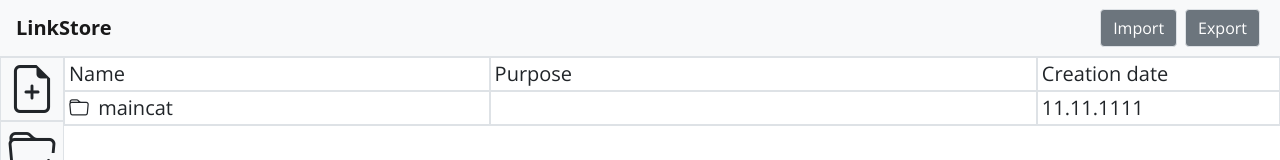
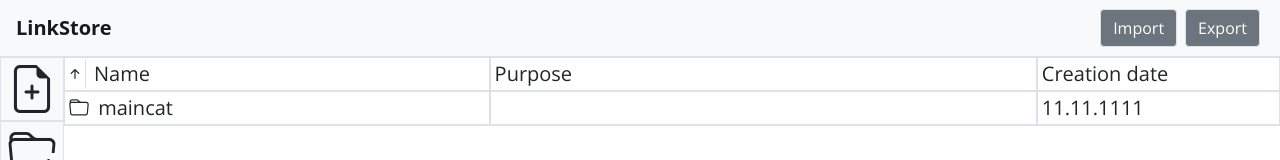
Before and after one commit to YuriiRG/LinkStore, a Vue app in the folder link-store/: page / in a window 1280 px wide. Shown: the top 160 px of the page. Built offline with nearby package versions, Linux system fonts and the light colour scheme.

Commit message:
Add 'go to up folder' button

```diff
--- a/link-store/src/components/MainLayout.vue
+++ b/link-store/src/components/MainLayout.vue
@@ -21,7 +21,12 @@
             <table style="width: 100%">
                 <thead>
                     <tr>
-                        <th style="width: 35%">Name</th>
+                        <th style="width: 35%; padding: 0; margin: 0">
+                            <div class="d-flex flex-row" style="width: 100%;">
+                                <div v-on:click="goUpFolder()" class="flex-center border-end"><i class="bi bi-arrow-up-short"></i></div>
+                                <div class="flex-grow-1 ps-2">Name</div>
+                            </div>
+                        </th>
                         <th style="width: 45%">Purpose</th>
                         <th style="width: 20%">Creation date</th>
                     </tr>
@@ -116,7 +121,7 @@
             }
         },
         changeDir(entry) {
-            this.currentFolder = entry;
+            this.currentPath.push(entry);
         },
         newFolder() {
             this.linkList.push({
@@ -140,6 +145,11 @@
         },
         editLink() {
             alert("removeFolder");
+        },
+        goUpFolder() {
+            if (this.currentPath == [])
+                return;
+            this.currentPath.pop();
         }
     },
     computed: {
@@ -153,13 +163,15 @@
             currentFolders = currentFolders.filter(c => c.type == "link");
             return currentFolders;
         },
+        currentFolder: function() {
+            return this.currentPath[this.currentPath.length - 1];
+        },
         linkList: function() {
             if (this.currentFolder != null) {
                 return this.currentFolder.children;
             } else {
                 return this.linkTree;
             }
-
         },
     },
     data() {
@@ -186,7 +198,6 @@
                     ]
                 },
             ],
-            currentFolder: null,
             newLinkData: {
                 name: "",
                 purpose: "",
@@ -194,7 +205,8 @@
             },
             newFolderData: {
                 name: ""
-            }
+            },
+            currentPath: []
         }
     }
 }
@@ -210,6 +222,11 @@
     justify-content: center;
     align-items: center;
     border-radius: 0%;
+}
+.flex-center {
+    display: flex;
+    justify-content: center;
+    align-items: center;
 }
 .action-icon-block:hover {
     background-color: #E8E9EB;
@@ -229,6 +246,8 @@
     padding-left: 0.25rem;
     font-weight: 400;
     font-size: 15pt;
+    user-select: none;
+    -webkit-user-select: none;
 }
 main tbody tr.selected {
     background-color: var(--bs-light);
```
